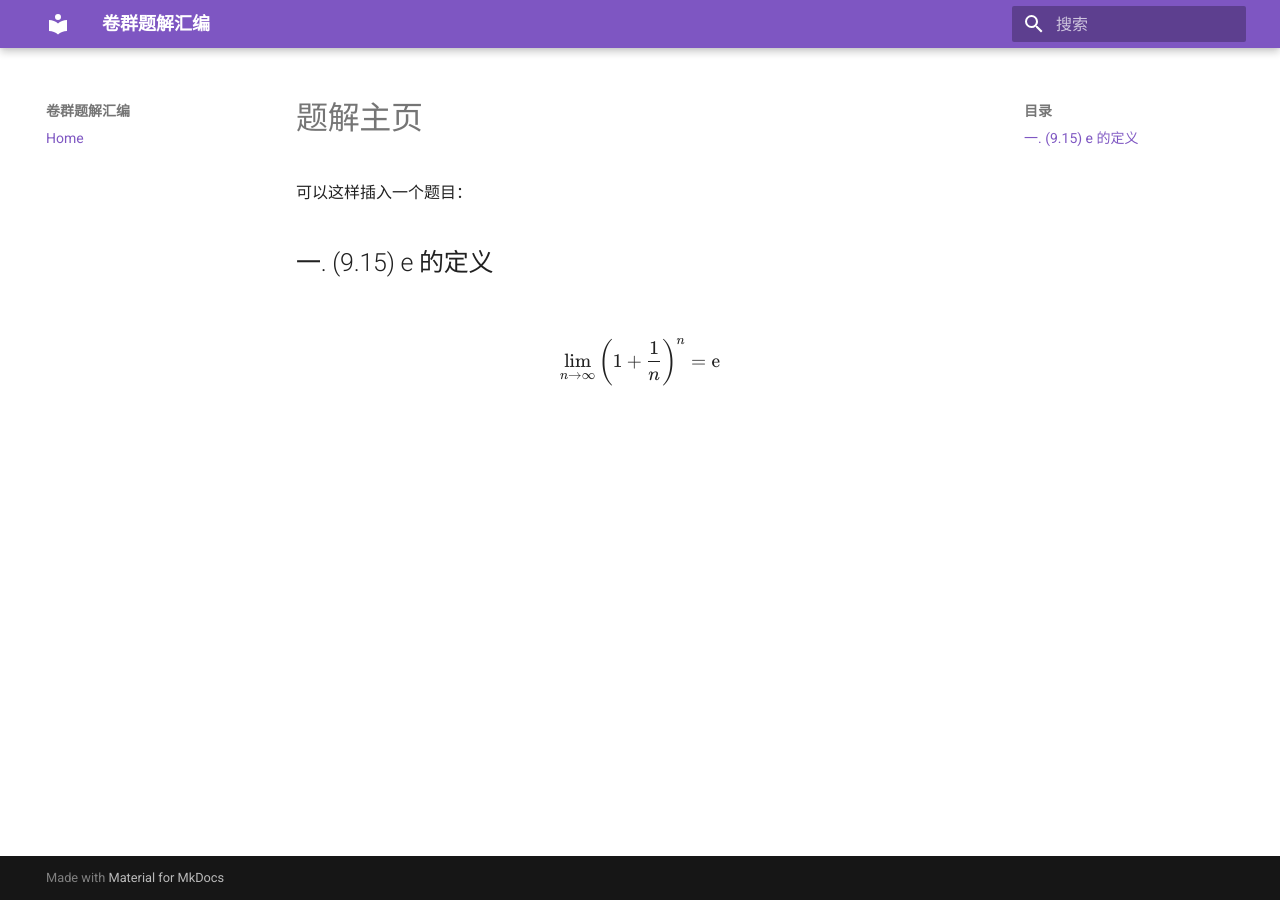
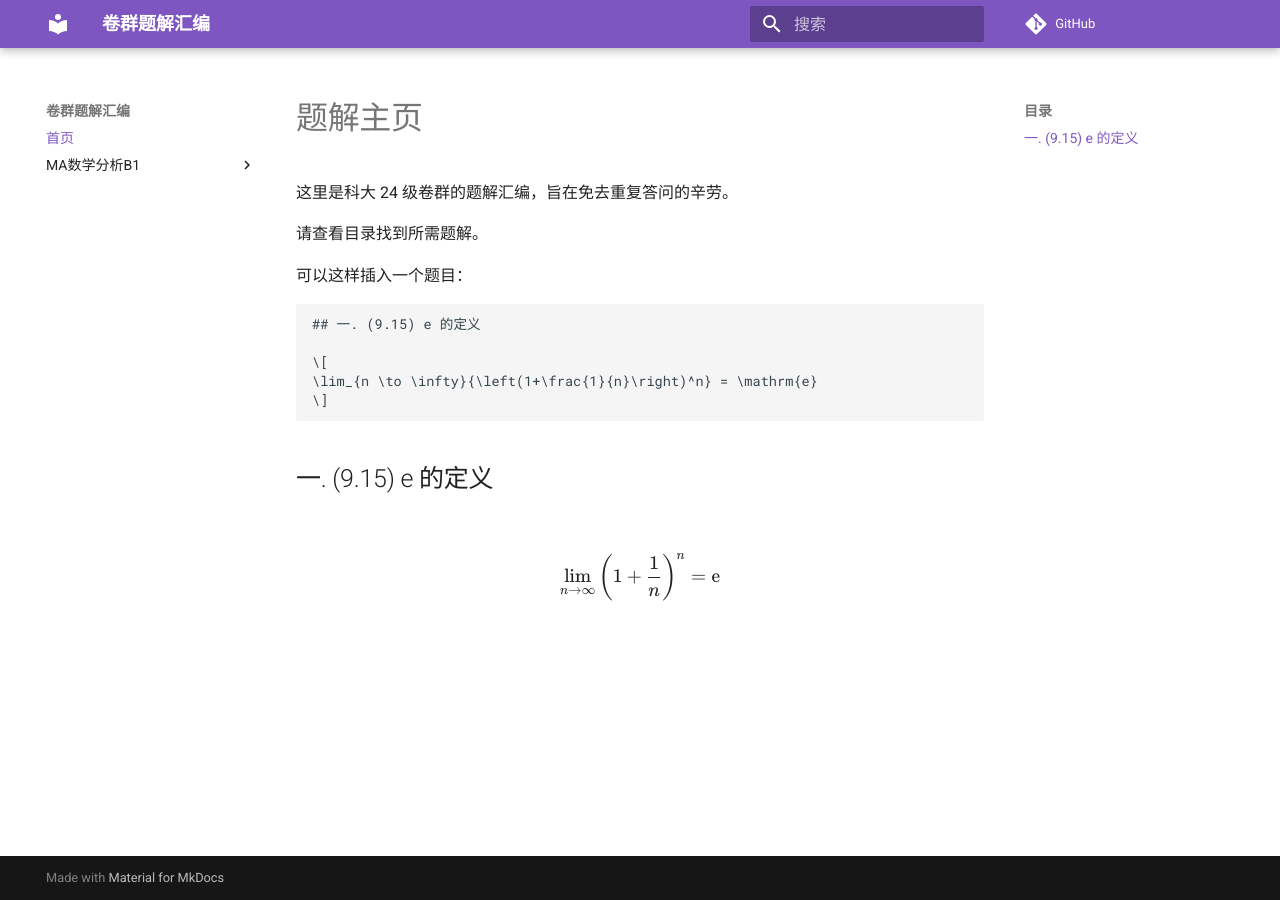
Before and after one commit to EricTianC/SolutionSet, an MkDocs documentation site: the page built from docs/index.md, in a window 1280 px wide. Built offline with MkDocs 1.6.1 and Material for MkDocs 9.7.7, drawn with Linux system fonts in a browser that asks for light colours; comment, search, counter and statistics services are not loaded.

````diff
--- a/docs/index.md
+++ b/docs/index.md
@@ -2,7 +2,19 @@
 
 # 题解主页
 
+这里是科大 24 级卷群的题解汇编，旨在免去重复答问的辛劳。
+
+请查看目录找到所需题解。
+
 可以这样插入一个题目：
+
+```markdown
+## 一. (9.15) e 的定义
+
+\[
+\lim_{n \to \infty}{\left(1+\frac{1}{n}\right)^n} = \mathrm{e}
+\]
+```
 
 ## 一. (9.15) e 的定义
 
--- a/mkdocs.yml
+++ b/mkdocs.yml
@@ -1,10 +1,16 @@
 site_name: 卷群题解汇编
+
+repo_url: https://github.com/erictianc/SolutionSet
 
 theme:
   name: material
   language: zh
   palette:
     primary: deep purple
+
+plugins:
+  - search:
+      separator: '[\s\u200b\-]'
 
 markdown_extensions:
   - pymdownx.arithmatex:
@@ -17,3 +23,8 @@ extra_javascript:
 
 extra_css:
   - https://unpkg.com/katex@0/dist/katex.min.css
+
+nav:
+  - 首页: index.md
+  - MA数学分析B1:
+    - MA数学分析B1/第一章.md
````
Also changed, not shown: READEME.md (added, +5 -0 lines), docs/MA数学分析B1/第一章.md (added, +13 -0 lines), site/404.html, site/index.html, site/search/search_index.json.
